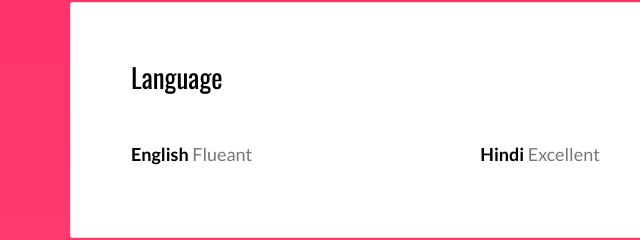
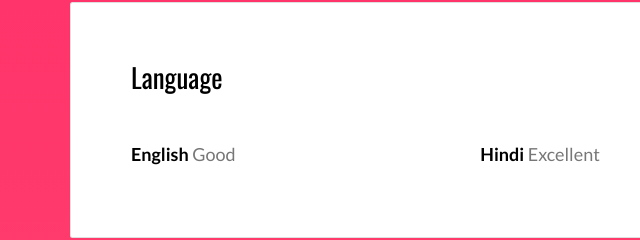
Before and after one commit to hanipatel01/Portfolio, a plain HTML site: page index.html in a window 1280 px wide. Shown: the part 2083-2323 px from the top of the page, 0-640 px from the left. Drawn offline with nearby package versions, Linux system fonts and the light colour scheme.

Commit message:
Update index.html

```diff
--- a/index.html
+++ b/index.html
@@ -201,7 +201,7 @@
                 <div class="row">
                   <div class="col-md-4">
                     <div class="language-experience">
-                      <h3 class="h5">English <small>Flueant</small></h3>
+                      <h3 class="h5">English <small>Good</small></h3>
                     </div>
                   </div>
                   <div class="col-md-4">
```
